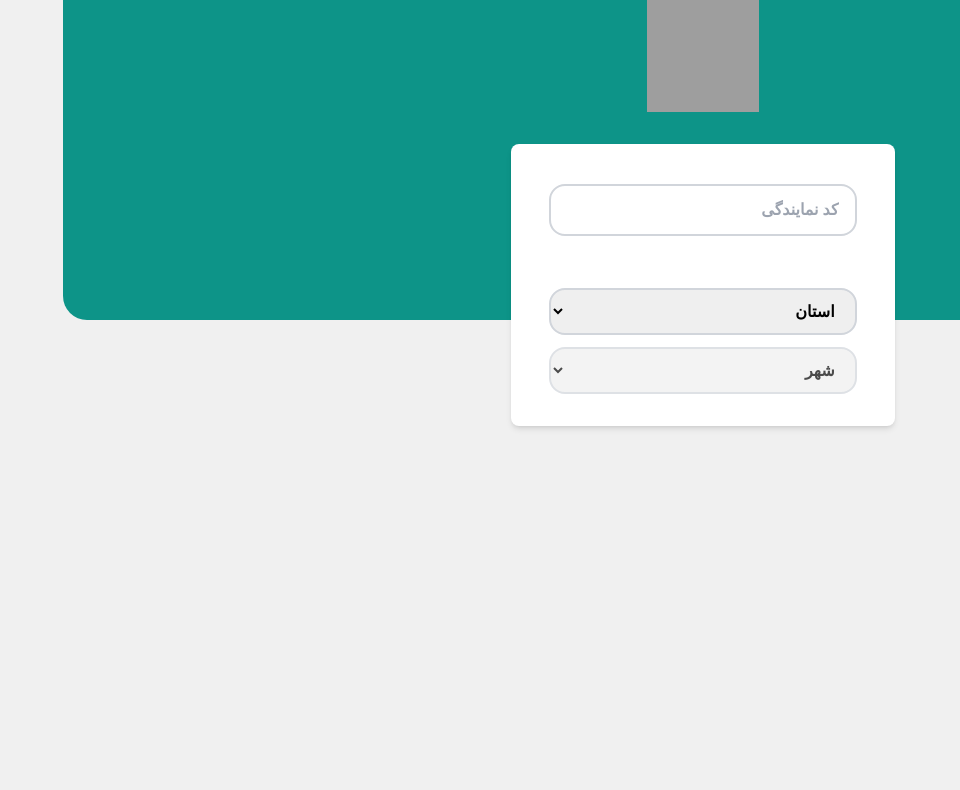
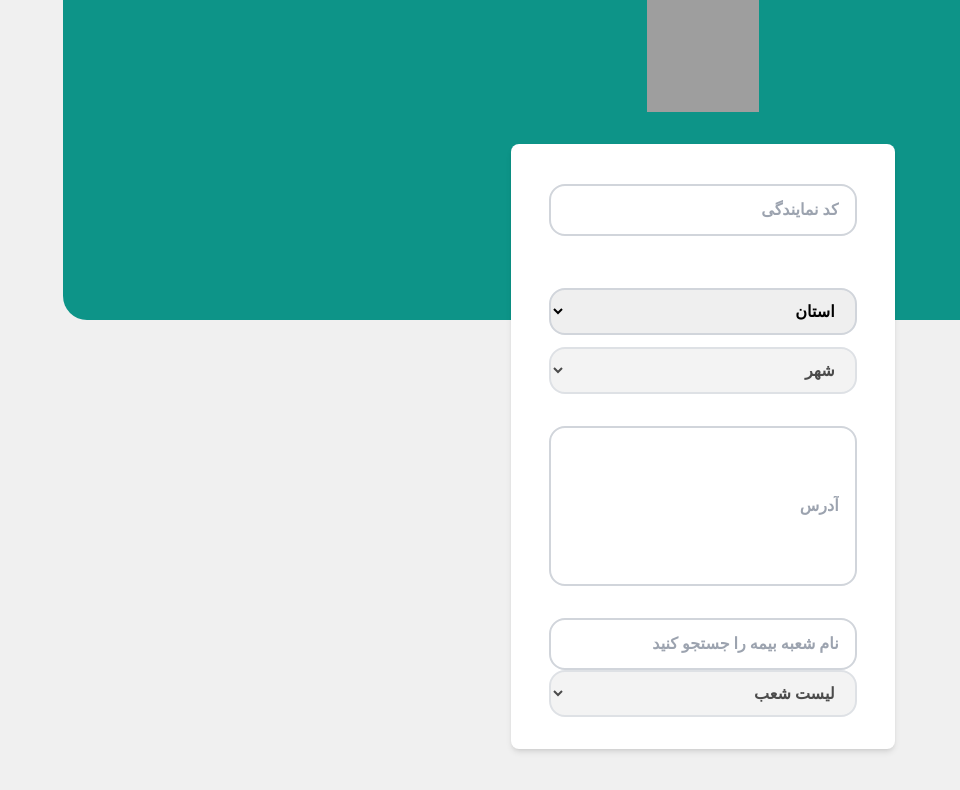
Before and after one commit to Sina-Hgs/agents-register-frontend, a React (Vite) app: page /agency in a window 1280 px wide. Shown: the top 790 px of the page, without its empty margins (320-1280 px from the left). Built offline with nearby package versions, Linux system fonts and the light colour scheme; no server answers; grey boxes are pictures that could not be loaded; the HTML template or start-up script is replaced by a standard one.

Commit message:
added insurance branch

```diff
--- a/src/api/axios.js
+++ b/src/api/axios.js
@@ -76,3 +76,15 @@ export const counties_wop = async (province) => {
   // console.log(JSON.stringify(response.data));
   return response.data;
 };
+
+export const insurance_list = async (name, province) => {
+  // console.log(name, province);
+  const response = await axios.request({
+    method: "get",
+    maxBodyLength: Infinity,
+    url: `https://stage-api.sanaap.co/api/v2/app/selection_item/insurance_branch/wop_list/?name=${name}&insurance=DEY&province=${province}`,
+    headers: {},
+  });
+  // console.log(JSON.stringify(response.data));
+  return response.data;
+};
--- a/src/components/Container.jsx
+++ b/src/components/Container.jsx
@@ -1,6 +1,6 @@
 const Container = ({ children }) => {
   return (
-    <div className="bg-white rounded-lg shadow-md w-96 m-auto relative top-[10%] py-5">
+    <div className="bg-white rounded-lg shadow-md w-96 m-auto  relative top-[10%] py-5">
       {children}
     </div>
   );
--- a/src/routes/AgencyInfo.jsx
+++ b/src/routes/AgencyInfo.jsx
@@ -1,10 +1,21 @@
 import { useState, useRef, useEffect } from "react";
 import { useDispatch } from "react-redux";
-import { codeGetter } from "../store/agentReducer";
-import { validate_agent, provinces_wop, counties_wop } from "../api/axios";
+import {
+  addressGetter,
+  branchGetter,
+  codeGetter,
+  locationGetter,
+} from "../store/agentReducer";
+import {
+  validate_agent,
+  provinces_wop,
+  counties_wop,
+  insurance_list,
+} from "../api/axios";
 import Container from "../components/Container";
 
 const AgencyInfo = () => {
+  const dispatch = useDispatch();
   // agent code
   const agentCodeRef = useRef(null);
   const [errorText, setErrorText] = useState("No error");
@@ -19,10 +30,13 @@ const AgencyInfo = () => {
   const [counties, setCounties] = useState(null);
   const [countiesDropDown, setCountiesDropDown] = useState([]);
 
-  const dispatch = useDispatch();
+  // insurance branch
+  const insuranceRef = useRef(null);
+  const [branch, setBranch] = useState(null);
+  const [branchDropDown, setBranchDropDown] = useState([]);
 
   // برای کد نمایندگی
-  const handleChange = async (e) => {
+  const handleCodeChange = async (e) => {
     agentCodeRef.current = e.target.value;
     // giving the code to the store
     dispatch(codeGetter(agentCodeRef.current));
@@ -108,6 +122,38 @@ const AgencyInfo = () => {
 
   // *******************************!
 
+  // لیست شعب
+  // !********************************
+
+  const handleInsuranceChange = async (e) => {
+    insuranceRef.current = e.target.value;
+    // giving the branch to the store
+    try {
+      const res = await insurance_list(insuranceRef.current, selectedProvince);
+      console.log("insurance branch✅ GET successful", res);
+      setBranch(res);
+    } catch (error) {
+      console.log(error.response.data.error_details.fa_details);
+    }
+  };
+
+  useEffect(() => {
+    if (branch != null && branchDropDown.length == 0) {
+      // console.log(branch.response);
+      for (let i = 0; i < branch.response.length; i++) {
+        setBranchDropDown((prev) => [
+          ...prev,
+          <option value={branch.response[i].id} key={branch.response[i].name}>
+            {branch.response[i].name}
+          </option>,
+        ]);
+      }
+    }
+    console.log(branchDropDown, " 🥞🧇🍳");
+  }, [branch]);
+
+  // *******************************!
+
   return (
     <>
       <Container>
@@ -121,7 +167,7 @@ const AgencyInfo = () => {
               type="text"
               placeholder="کد نمایندگی"
               required
-              onChange={(e) => handleChange(e)}
+              onChange={(e) => handleCodeChange(e)}
               className="border-2 rounded-2xl border-gray-300 py-3 px-4 w-[80%] mt-5 mb-3 text-right"
             />
           </label>
@@ -136,6 +182,7 @@ const AgencyInfo = () => {
 
           {/* استان */}
           <select
+            required
             onChange={(e) => {
               setSelectedProvince(e.target.value);
             }}
@@ -149,7 +196,11 @@ const AgencyInfo = () => {
 
           {/* شهر */}
           <select
+            required
             disabled={!selectedProvince}
+            onChange={(e) => {
+              dispatch(locationGetter([selectedProvince, e.target.value]));
+            }}
             className="border-2 rounded-2xl border-gray-300 py-3 px-4 w-[80%] mb-3 text-right"
           >
             <option value={null} disabled hidden selected>
@@ -157,6 +208,42 @@ const AgencyInfo = () => {
             </option>
             {...countiesDropDown}
           </select>
+
+          {/* آدرس */}
+          <input
+            name="address"
+            type="text"
+            placeholder="آدرس"
+            required
+            onChange={(e) => dispatch(addressGetter(e.target.value))}
+            className="border-2 rounded-2xl border-gray-300 py-3 px-4 w-[80%] h-40 mt-5 mb-3 text-right"
+          />
+
+          {/* شعبه بیمه */}
+          <div>
+            <input
+              name="insurance branch"
+              type="search"
+              placeholder="نام شعبه بیمه را جستجو کنید"
+              required
+              onChange={(e) => handleInsuranceChange(e)}
+              className="border-2 rounded-2xl border-gray-300 py-3 px-4 w-[80%] mt-5  text-right"
+            />
+
+            <select
+              required
+              disabled={!branch}
+              onChange={(e) => {
+                dispatch(branchGetter(e.target.value));
+              }}
+              className="border-2 rounded-2xl border-gray-300 py-3 px-4 w-[80%] mb-3 text-right"
+            >
+              <option value={null} disabled hidden selected>
+                لیست شعب
+              </option>
+              {...branchDropDown}
+            </select>
+          </div>
         </form>
       </Container>
     </>
--- a/src/store/agentReducer.js
+++ b/src/store/agentReducer.js
@@ -5,6 +5,10 @@ const initialState = {
   first_name: "نام",
   last_name: "نام خانوادگی",
   agent_code: "کد نمایندگی",
+  province: "استان",
+  county: "شهر",
+  address: "آدرس",
+  insurance_branch: "آیدی شعبه بیمه",
 };
 
 const agentSlice = createSlice({
@@ -21,9 +25,27 @@ const agentSlice = createSlice({
     codeGetter: (state, action) => {
       state.agent_code = action.payload;
     },
+    locationGetter: (state, action) => {
+      state.province = action.payload[0];
+      state.county = action.payload[1];
+    },
+    addressGetter: (state, action) => {
+      state.address = action.payload;
+    },
+    branchGetter: (state, action) => {
+      state.insurance_branch = action.payload;
+      console.log(state.insurance_branch);
+    },
   },
 });
 
-export const { phoneGetter, nameGetter, codeGetter } = agentSlice.actions;
+export const {
+  phoneGetter,
+  nameGetter,
+  codeGetter,
+  locationGetter,
+  addressGetter,
+  branchGetter,
+} = agentSlice.actions;
 
 export default agentSlice.reducer;
```
